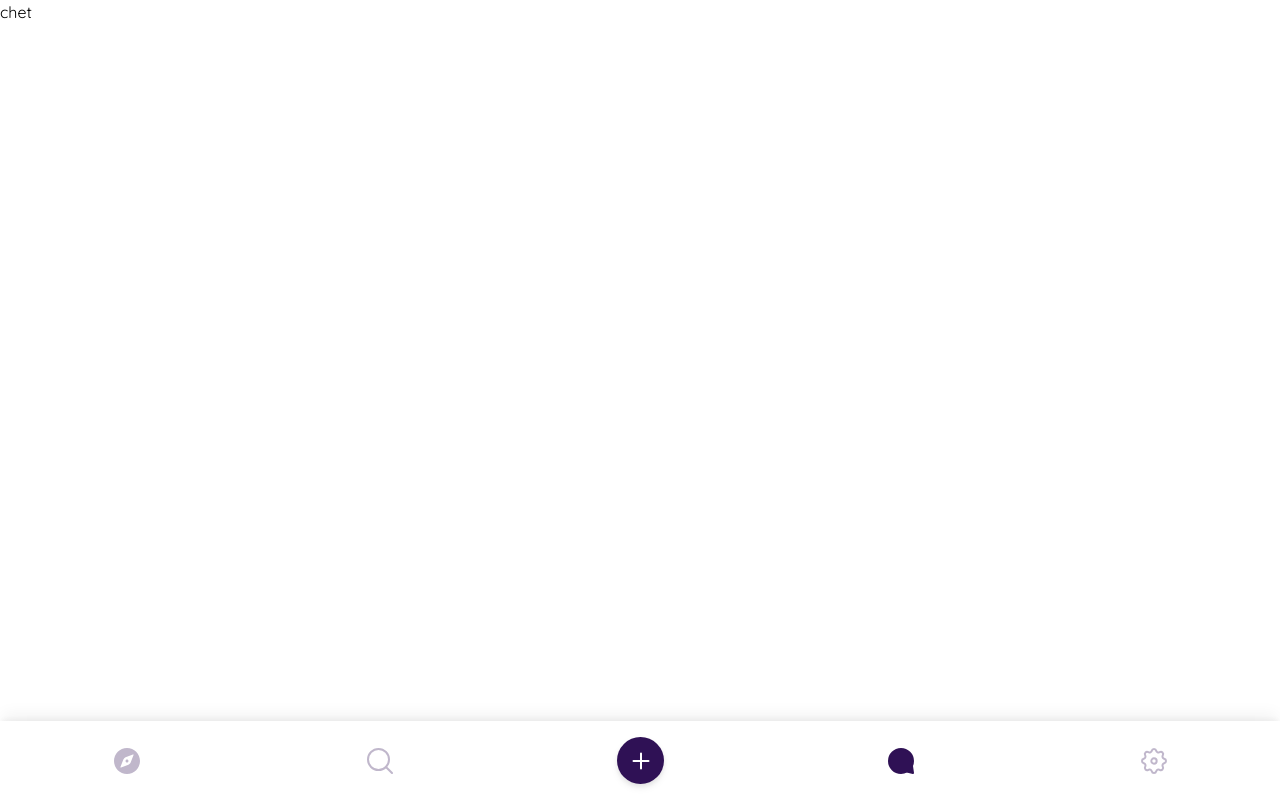
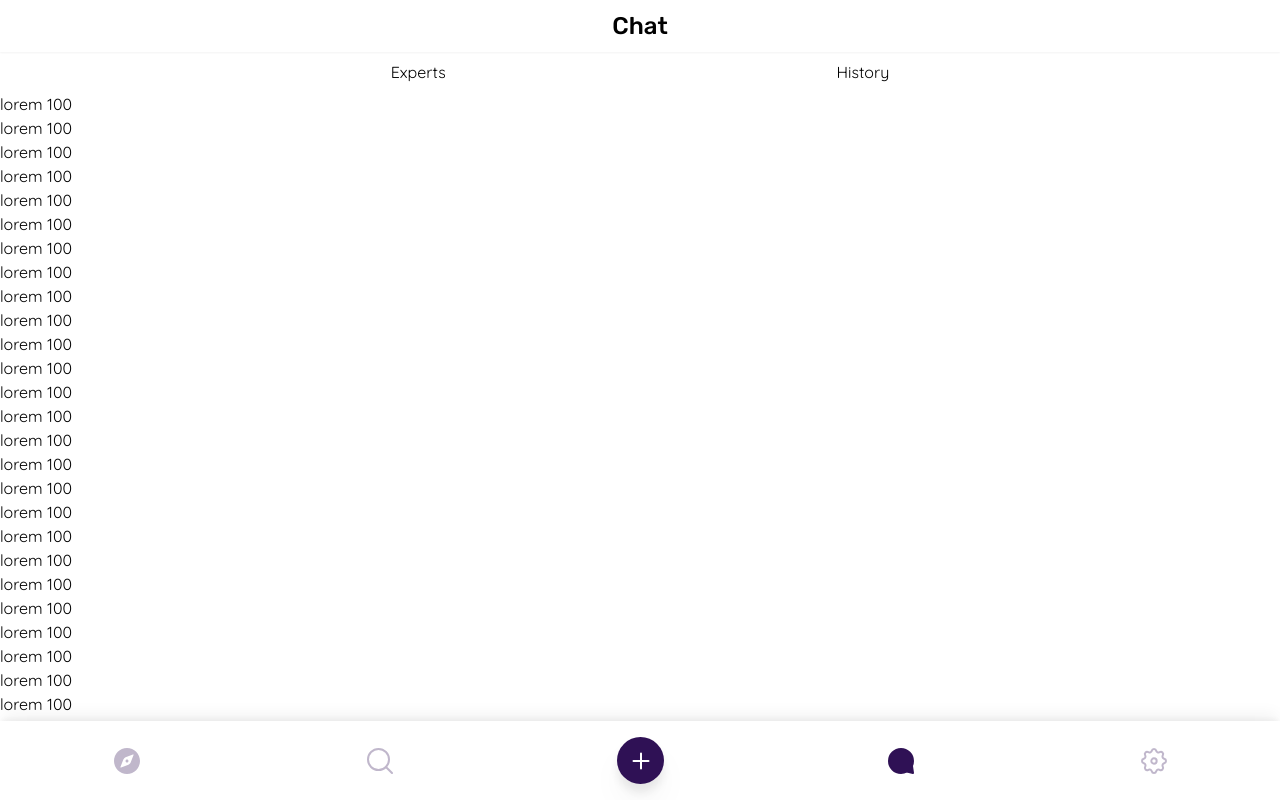
Before and after one commit to farhanfahreezy/garudahack5.0, a Next.js app: page /chat in a window 1280 px wide. Built offline with nearby package versions, Linux system fonts and the light colour scheme.

Commit message:
conflict

```diff
--- a/package.json
+++ b/package.json
@@ -23,6 +23,7 @@
     "react-hot-toast": "^2.4.1",
     "react-icons": "^5.2.1",
     "superjson": "^2.2.1",
+    "vitest": "^2.0.2",
     "zod": "^3.23.8"
   },
   "devDependencies": {
--- a/src/app/(site)/(require-login)/(use-navbar)/chat/page.tsx
+++ b/src/app/(site)/(require-login)/(use-navbar)/chat/page.tsx
@@ -1,3 +1,99 @@
+"use client";
+
+import { useEffect, useState } from "react";
+
 export default function Home() {
-  return <div>chet</div>;
+  const [currentTab, setcurrentTab] = useState("experts");
+  const [isVisible, setIsVisible] = useState(true);
+  const [lastScrollTop, setLastScrollTop] = useState(0);
+
+  useEffect(() => {
+    const handleScroll = () => {
+      const currentScrollTop = window.scrollY;
+
+      if (currentScrollTop > lastScrollTop) {
+        // Scroll down
+        setIsVisible(false);
+      } else {
+        // Scroll up
+        setIsVisible(true);
+      }
+
+      setLastScrollTop(currentScrollTop);
+    };
+
+    window.addEventListener("scroll", handleScroll);
+
+    return () => {
+      window.removeEventListener("scroll", handleScroll);
+    };
+  }, [lastScrollTop]);
+
+  return (
+    <div className="flex flex-col items-center justify-center w-full relative">
+      <div
+        className={` ${
+          isVisible ? "translate-y-0" : "hidden"
+        } text-[24px] font-rubik font-medium w-full py-2 text-center shadow-sm sticky`}
+      >
+        Chat
+      </div>
+      <div className="w-full">
+        <div className="flex flex-row py-2 w-full justify-evenly">
+          <button onClick={() => setcurrentTab("experts")}>Experts</button>
+          <button>History</button>
+        </div>
+        <div className="h-full overflow-y-scroll">
+          <p>lorem 100</p>
+          <p>lorem 100</p>
+          <p>lorem 100</p>
+          <p>lorem 100</p>
+          <p>lorem 100</p>
+          <p>lorem 100</p>
+          <p>lorem 100</p>
+          <p>lorem 100</p>
+          <p>lorem 100</p>
+          <p>lorem 100</p>
+          <p>lorem 100</p>
+          <p>lorem 100</p>
+          <p>lorem 100</p>
+          <p>lorem 100</p>
+          <p>lorem 100</p>
+          <p>lorem 100</p>
+          <p>lorem 100</p>
+          <p>lorem 100</p>
+          <p>lorem 100</p>
+          <p>lorem 100</p>
+          <p>lorem 100</p>
+          <p>lorem 100</p>
+          <p>lorem 100</p>
+          <p>lorem 100</p>
+          <p>lorem 100</p>
+          <p>lorem 100</p>
+          <p>lorem 100</p>
+          <p>lorem 100</p>
+          <p>lorem 100</p>
+          <p>lorem 100</p>
+          <p>lorem 100</p>
+          <p>lorem 100</p>
+          <p>lorem 100</p>
+          <p>lorem 100</p>
+          <p>lorem 100</p>
+          <p>lorem 100</p>
+          <p>lorem 100</p>
+          <p>lorem 100</p>
+          <p>lorem 100</p>
+          <p>lorem 100</p>
+          <p>lorem 100</p>
+          <p>lorem 100</p>
+          <p>lorem 100</p>
+          <p>lorem 100</p>
+          <p>lorem 100</p>
+          <p>lorem 100</p>
+          <p>lorem 100</p>
+          <p>lorem 100</p>
+        </div>
+      </div>
+    </div>
+  );
 }
--- a/src/app/(site)/(require-login)/(use-navbar)/layout.tsx
+++ b/src/app/(site)/(require-login)/(use-navbar)/layout.tsx
@@ -3,7 +3,7 @@ import { getServerSession } from "next-auth/next";
 import { authOptions } from "@/server/auth";
 import Navbar from "@/app/components/Navbar";
 
-export default async function LoginLayout({
+export default async function NavbarLayout({
   children,
 }: {
   children: React.ReactNode;
@@ -13,9 +13,9 @@ export default async function LoginLayout({
   //     redirect("/");
   //   }
   return (
-    <div className="w-full h-screen relative">
-      <div>{children}</div>
-      <nav className="fixed bottom-0 w-full flex items-center justify-center">
+    <div className="w-full h-screen flex flex-col">
+      <div className="flex-1 overflow-y-auto">{children}</div>
+      <nav className="w-full flex items-center justify-center z-[10]">
         <Navbar />
       </nav>
     </div>
--- a/src/app/components/Navbar.tsx
+++ b/src/app/components/Navbar.tsx
@@ -48,7 +48,7 @@ const Navbar = () => {
           width={0}
           height={0}
           src={"/icons/add.svg"}
-          className="w-[47px] aspect-square drop-shadow-md active:scale-95 transition-all"
+          className="w-[47px] aspect-square drop-shadow-xl active:scale-95 transition-all"
         />
       </Link>
 
--- a/src/app/components/ScrollbarLayout.tsx
+++ /dev/null
@@ -1,11 +0,0 @@
-import React from "react";
-
-interface Props {
-  children: React.ReactNode;
-}
-
-const ScrollbarLayout = ({ children }: Props) => {
-  return <div>{children}</div>;
-};
-
-export default ScrollbarLayout;
--- a/src/app/globals.css
+++ b/src/app/globals.css
@@ -4,3 +4,28 @@
 @tailwind base;
 @tailwind components;
 @tailwind utilities;
+
+:root {
+  --primary: transparent;
+  --secondary: rgba(190, 184, 255, 0.6);
+  --tertiary: rgba(108, 108, 108, 0.842);
+}
+
+* {
+  scrollbar-width: thin;
+  scrollbar-color: var(--secondary) var(--primary);
+}
+
+*::-webkit-scrollbar {
+  width: 8px;
+}
+
+*::-webkit-scrollbar-thumb {
+  background-color: var(--secondary);
+  border-radius: 14px;
+  border: 3px solid var(--primary);
+}
+
+::-webkit-scrollbar-thumb:hover {
+  background-color: var(--tertiary);
+}
```
Also changed, not shown: src/app/(site)/(require-login)/(use-navbar)/chat/hooks/useChat.tsx (added), 1 other file (tests, documents, lock files or other folders).
